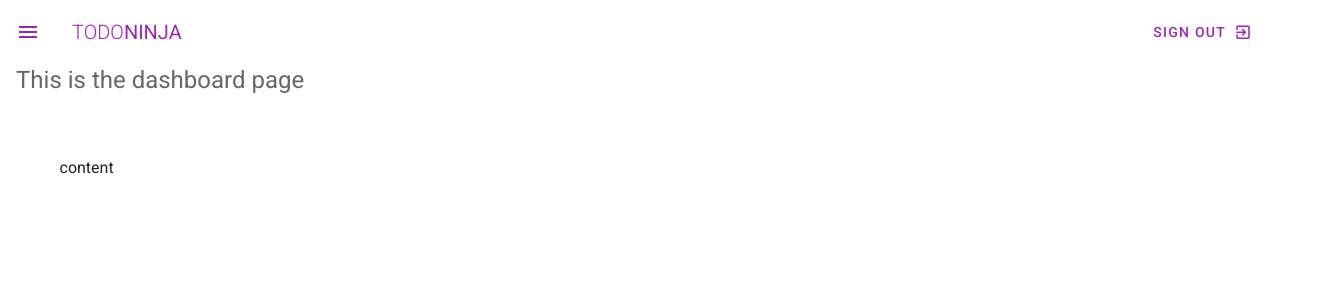
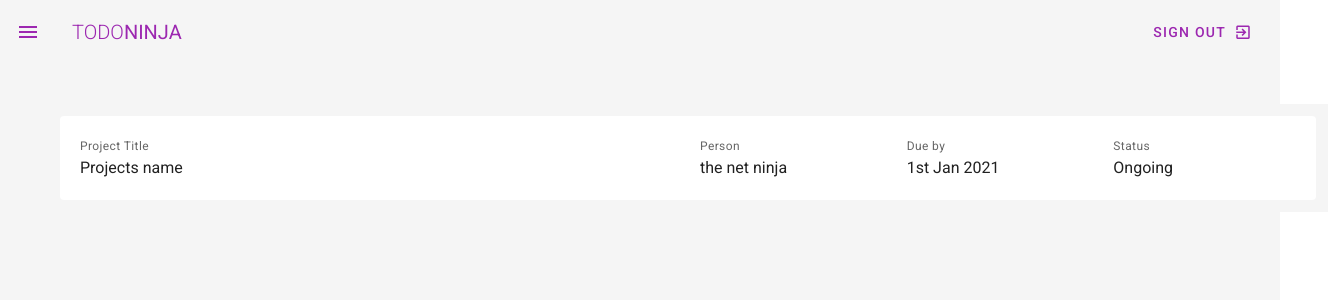
Before and after one commit to pkurjanowicz/todo-ninja, a Vue app in the folder todo-ninja/: page / in a window 1280 px wide. Shown: the top 300 px of the page, 1328 px wide, since content can reach past the window. Built offline with nearby package versions, Linux system fonts and the light colour scheme.

Commit message:
styled and setup the dashboard

```diff
--- a/todo-ninja/src/App.vue
+++ b/todo-ninja/src/App.vue
@@ -1,7 +1,7 @@
 <template>
-  <v-app class="grey lighten-4">
+  <v-app class="my-12 grey lighten-4">
     <navbar/>
-    <v-content class="mx-4 mb-12">
+    <v-content class="grey lighten-4">
       <router-view/>
     </v-content>
 
@@ -13,11 +13,9 @@ import navbar from './components/Navbar'
 
 export default {
   name: 'App',
-
   components: {
     navbar
   },
-
   data: () => ({
     //
   }),
--- a/todo-ninja/src/components/Navbar.vue
+++ b/todo-ninja/src/components/Navbar.vue
@@ -1,6 +1,6 @@
 <template>
   <nav>
-    <v-app-bar flat app color="white">
+    <v-app-bar flat app class="grey lighten-4">
     <v-app-bar-nav-icon @click.stop="drawer = !drawer" text color="primary"></v-app-bar-nav-icon>
       <v-toolbar-title class="text-uppercase">
         <span class="font-weight-light primary--text">Todo</span>
--- a/todo-ninja/src/plugins/vuetify.js
+++ b/todo-ninja/src/plugins/vuetify.js
@@ -13,6 +13,7 @@ export default new Vuetify({
         secondary: colors.grey.darken1,
         accent: colors.shades.black,
         error: colors.red.accent3,
+        background: colors.grey,
       },
     },
   },
--- a/todo-ninja/src/views/Dashboard.vue
+++ b/todo-ninja/src/views/Dashboard.vue
@@ -1,8 +1,28 @@
 <template>
   <div class="dashboard">
-    <h1 class="headline text--secondary">This is the dashboard page</h1>
-    <v-container class="my-12">
-      content
+    <v-container class="my-10 mb-12 mx-12 grey lighten-4" fluid>
+      <v-card flat class="pa-5">
+        <v-row wrap>
+          <v-col cols="12" sm="12" md="6">
+            <div class="caption text--secondary">Project Title</div>
+            <div>Projects name</div>
+          </v-col>
+          <v-col cols="12" sm="4" md="2">
+            <div class="caption text--secondary">Person</div>
+            <div>the net ninja</div>
+          </v-col>
+          <v-col cols="12" sm="4" md="2">
+            <div class="caption text--secondary">Due by</div>
+            <div>1st Jan 2021</div>
+          </v-col>
+          <v-col cols="12" sm="4" md="2">
+            <div class="caption text--secondary">Status</div>
+            <div>Ongoing</div>
+          </v-col>
+        </v-row>
+      </v-card>
+
+
     </v-container>
   </div>
 </template>
--- a/todo-ninja/src/views/Projects.vue
+++ b/todo-ninja/src/views/Projects.vue
@@ -2,14 +2,7 @@
   <div class="projects">
     <h1 class="headline text--secondary">This is the Projects Page</h1>
     <v-container class="my-12">
-      <v-row dense wrap>
-        <v-col cols="12" sm="12" md="6">
-          <v-btn outline block class="primary">1</v-btn>
-        </v-col>
-        <v-col cols="12" sm="12" md="6">
-          <v-btn outline block class="primary">2</v-btn>
-        </v-col>
-      </v-row>
+
     </v-container>
   </div>
 </template>
```
